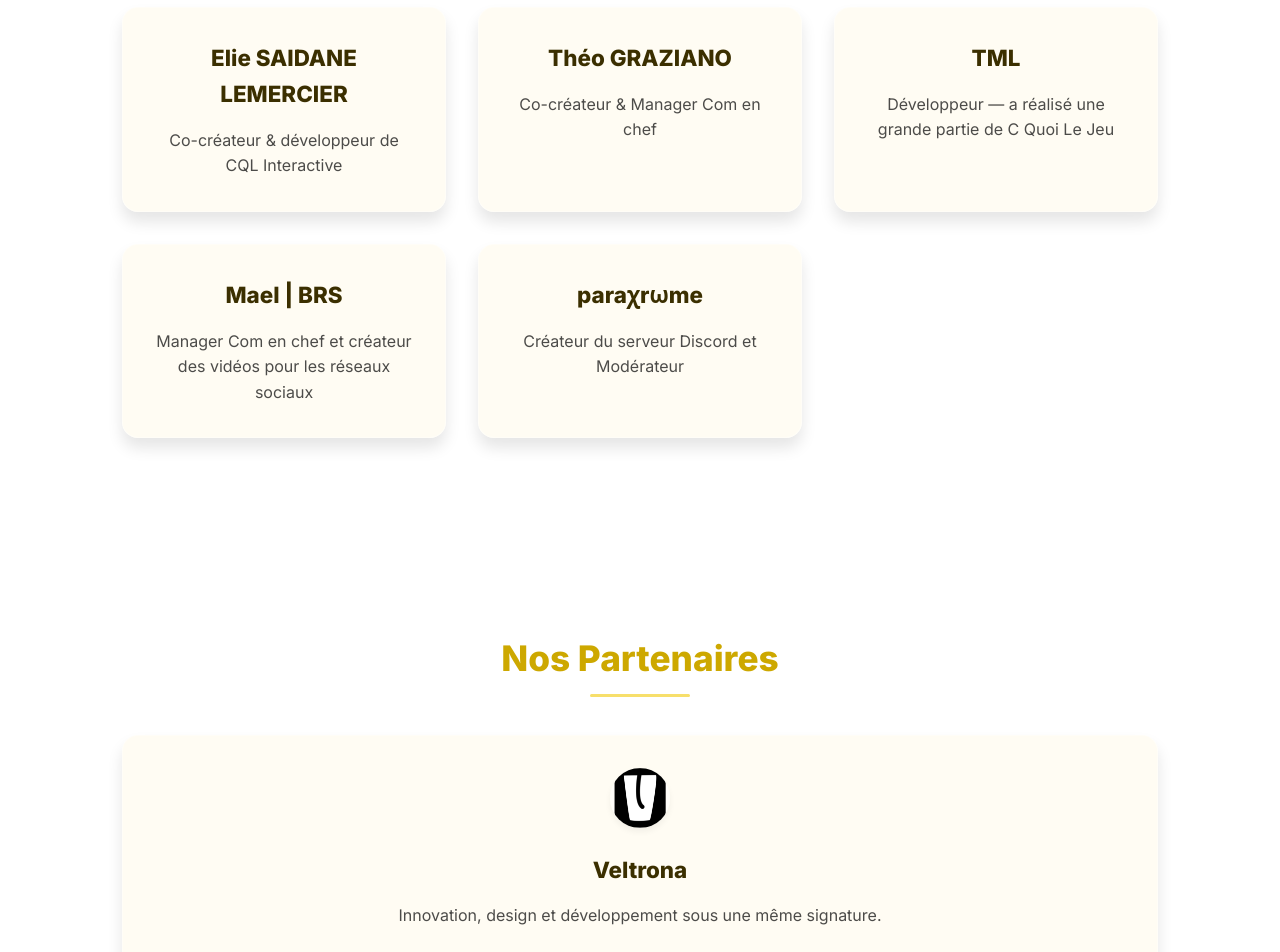
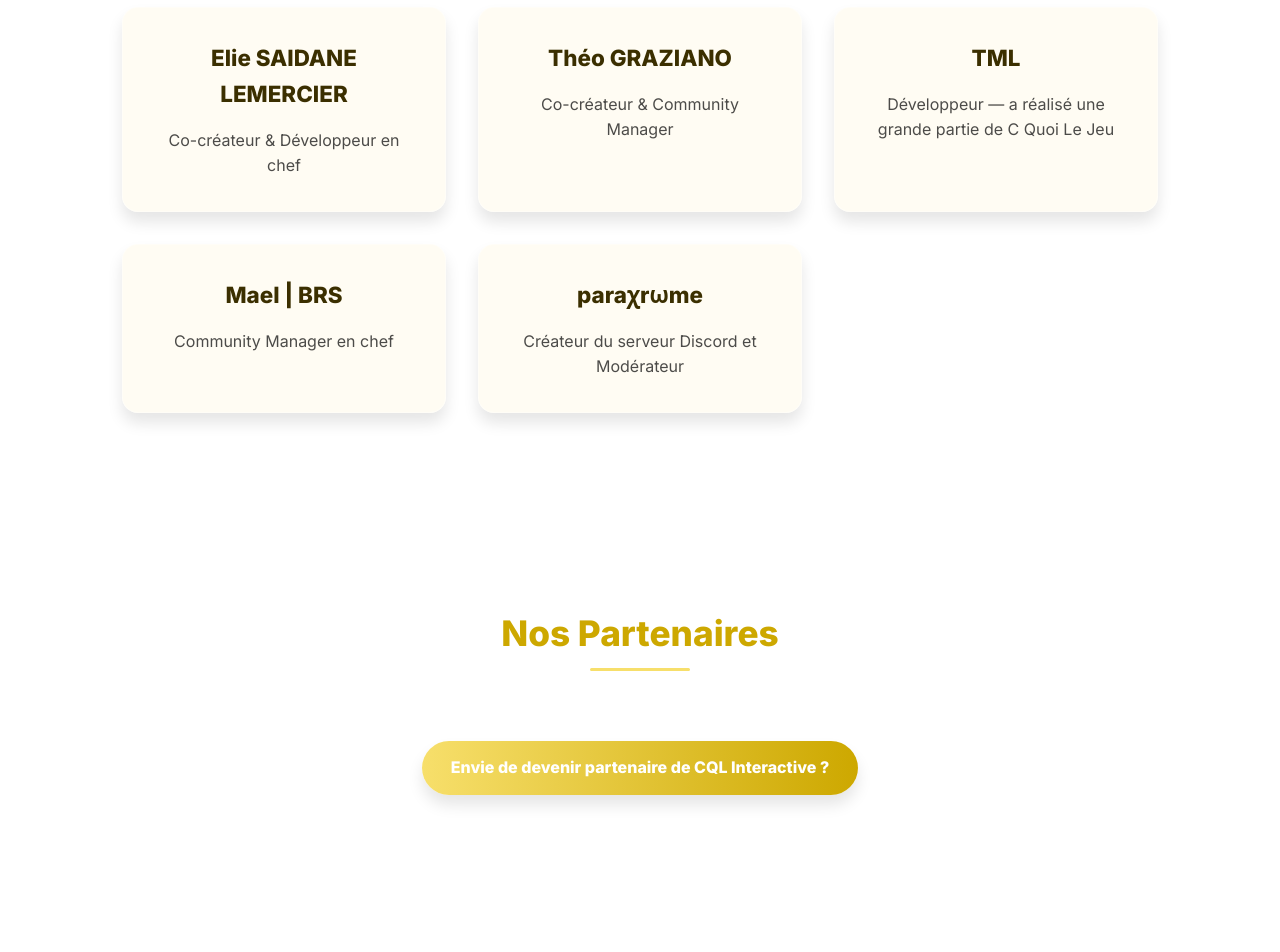
Before and after one commit to CQL-Interactive/cql-interactive.fr, a React (Vite) app: page / in a window 1280 px wide. Shown: the part 1500-2452 px from the top of the page. Built offline with nearby package versions, Linux system fonts and the light colour scheme; the HTML template or start-up script is replaced by a standard one.

Commit message:
Modification de Partners.jsx et de Team.jsx

```diff
--- a/src/components/Partners.jsx
+++ b/src/components/Partners.jsx
@@ -2,12 +2,12 @@ import { motion } from 'framer-motion';
 
 export default function Partners() {
   const partners = [
-    {
-      name: "Veltrona",
-      description: "Innovation, design et développement sous une même signature.",
-      link: "https://veltrona.fr",
-      logo: "/logos/veltrona-logo.png"
-    }
+    /*{
+      name: "Nom",
+      description: "Description",
+      link: "Site",
+      logo: "/logos/logo.png"
+    }*/
   ];
 
   return (
@@ -36,6 +36,22 @@ export default function Partners() {
             </motion.div>
           ))}
         </div>
+        <motion.div
+          className="fade-in-up"
+          initial={{ opacity: 0, y: 20 }}
+          animate={{ opacity: 1, y: 0 }}
+          transition={{ delay: 0.3 }}
+          style={{ marginTop: '2rem', textAlign: 'center' }}
+        >
+          <motion.a
+            className="cta"
+            href="#contact"
+            whileHover={{ scale: 1.05 }}
+            whileTap={{ scale: 0.95 }}
+          >
+            Envie de devenir partenaire de CQL Interactive ?
+          </motion.a>
+        </motion.div>
       </div>
     </section>
   );
--- a/src/components/Team.jsx
+++ b/src/components/Team.jsx
@@ -8,11 +8,11 @@ export default function Team() {
         <div className="grid team-grid">
           <motion.div className="card glass member" whileHover={{ scale: 1.02 }}>
             <h4>Elie SAIDANE LEMERCIER</h4>
-            <p>Co-créateur & développeur de CQL Interactive</p>
+            <p>Co-créateur & Développeur en chef</p>
           </motion.div>
           <motion.div className="card glass member" whileHover={{ scale: 1.02 }}>
             <h4>Théo GRAZIANO</h4>
-            <p>Co-créateur & Manager Com en chef</p>
+            <p>Co-créateur & Community Manager</p>
           </motion.div>
           <motion.div className="card glass member" whileHover={{ scale: 1.02 }}>
             <h4>TML</h4>
@@ -20,7 +20,7 @@ export default function Team() {
           </motion.div>
           <motion.div className="card glass member" whileHover={{ scale: 1.02 }}>
             <h4>Mael | BRS</h4>
-            <p>Manager Com en chef et créateur des vidéos pour les réseaux sociaux</p>
+            <p>Community Manager en chef</p>
           </motion.div>
           <motion.div className="card glass member" whileHover={{ scale: 1.02 }}>
             <h4>paraχrωme</h4>
```
Also changed, not shown: public/logos/veltrona-logo.png (deleted).
